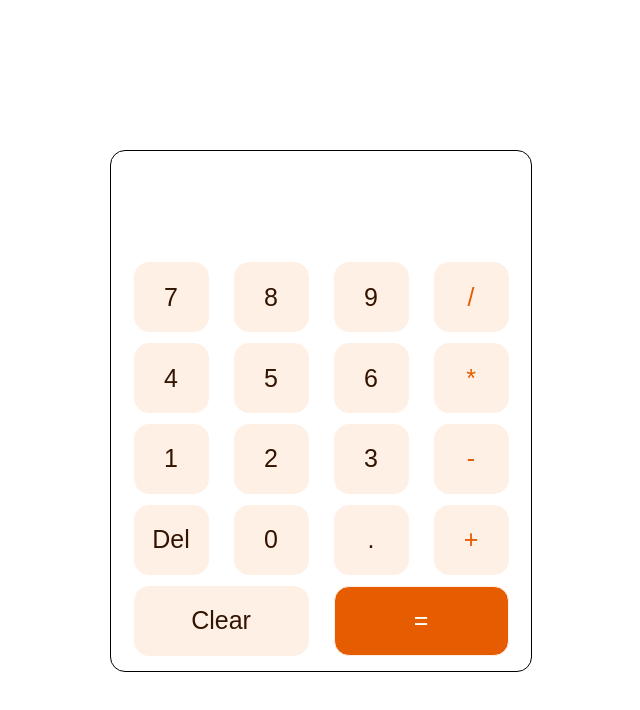
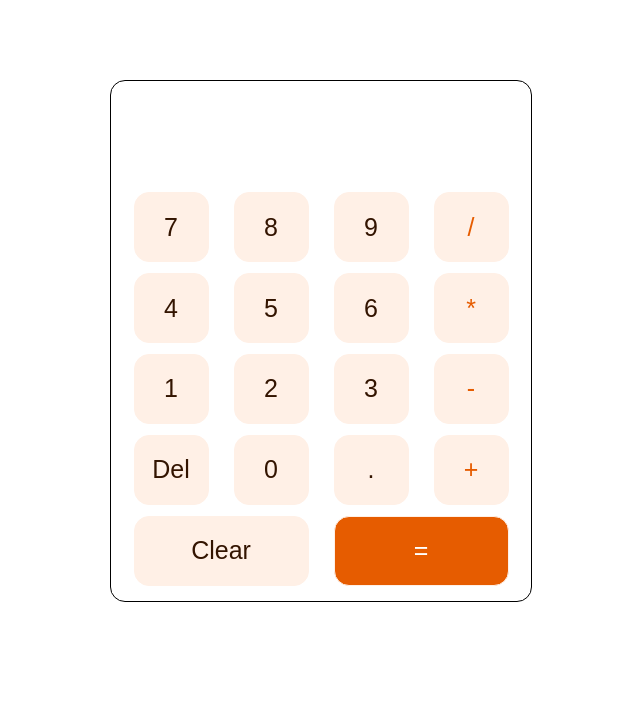
Before and after one commit to kphopkins/calculator, a plain HTML site: page index.html in a window 1280 px wide. Shown: the whole page, without its empty margins (319-959 px from the left). Drawn offline with Linux system fonts and the light colour scheme.

Commit message:
Adjusted styling

```diff
--- a/index.html
+++ b/index.html
@@ -5,6 +5,7 @@
         <link rel="stylesheet" href="style.css">
     </head>
     <body>
+        <main>
         <div id="calculator">
             <div id="display"></div>
             <button id="one" class="num">1</button>
@@ -26,6 +27,7 @@
             <button id="clear">Clear</button>
             <button id="del">Del</button>
         </div>
+        </main>
         <script src="script.js"></script>
     </body>
 </html>
--- a/style.css
+++ b/style.css
@@ -1,10 +1,8 @@
 body {
     box-sizing: border-box;
-    display: flex;
-    justify-content: center;
-    align-items: center;
     margin: 0;
     font-family: Verdana, sans-serif;
+    display: block;
 }
 
 #calculator {
@@ -13,8 +11,10 @@ body {
     border-radius: 15px;
     width: 400px;
     height: 500px;
-    margin-top: 150px;
     padding: 10px;
+    margin-left: auto;
+    margin-right: auto;
+    margin-top: 10vh;
     display: grid;
     grid-template-areas:
         "display display display display"
@@ -53,7 +53,14 @@ button {
     box-sizing: border-box;
     grid-area: display;
     text-align: right;
+    overflow-y: hidden;
+    overflow-x: auto;
 }
+
+::-webkit-scrollbar-thumb {
+    background: #e65c00;
+    border-radius: 10px;
+  }
 
 #one {
     grid-area: one;
```
